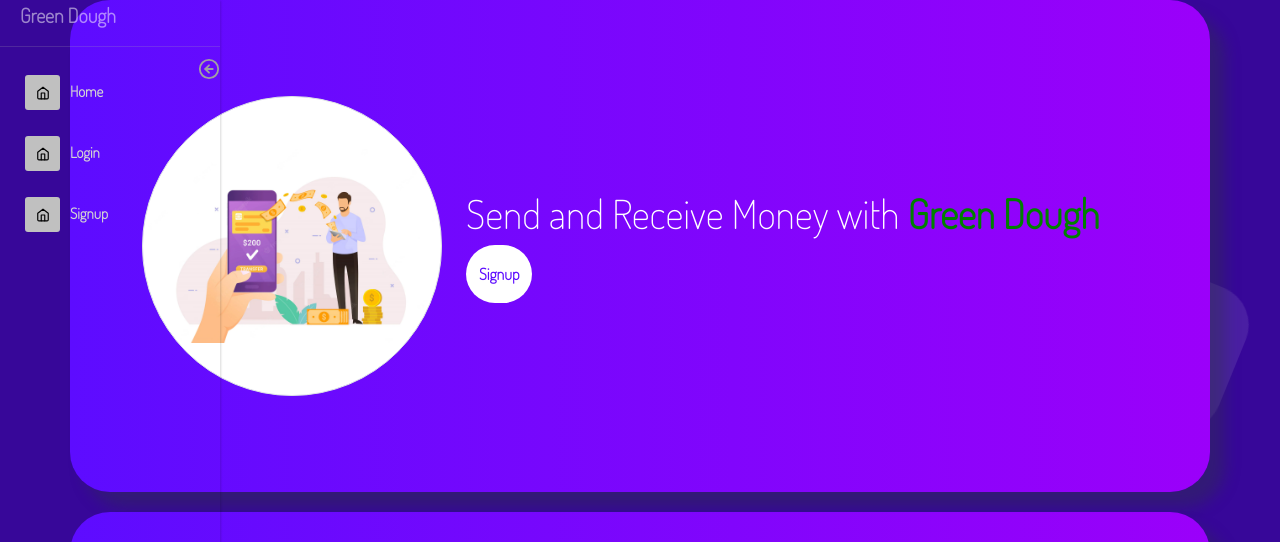
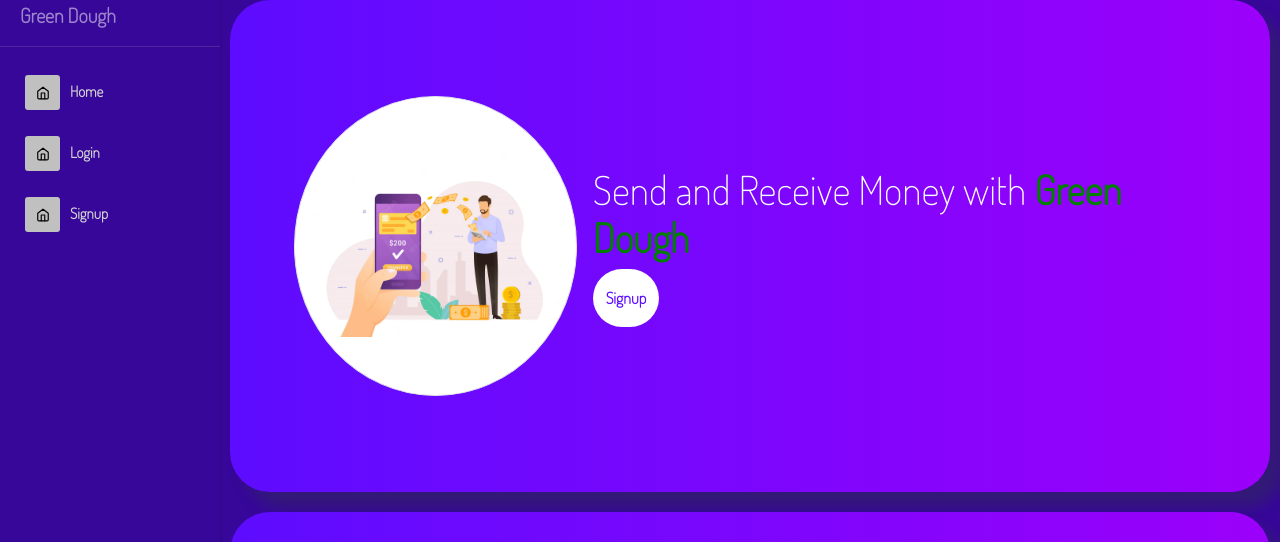
Before and after one commit to avni0000patel/green-dough, a React (Create React App) app in the folder client/: page / in a window 1280 px wide. Shown: the top 542 px of the page. Built offline with nearby package versions, Linux system fonts and the light colour scheme.

Commit message:
sidebar and screen width adjustment

```diff
--- a/client/src/components/Home/home.js
+++ b/client/src/components/Home/home.js
@@ -14,6 +14,9 @@ export default function Home() {
       alignItems: 'center',
       padding: '5rem 3rem',
       marginBottom: '20px',
+      float: 'right',
+      width: 'calc(100% - 240px)',
+      marginRight: '10px',
     },
     hero: {
       display: 'flex',
--- a/client/src/components/Home/login.js
+++ b/client/src/components/Home/login.js
@@ -11,6 +11,10 @@ const Login = (props) => {
     const styles = {
         login: {
             padding: '2rem 2rem',
+            float: 'right',
+            width: 'calc(100% - 240px)',
+            marginRight: '10px',
+
         },
         label: {
             color: 'white',
--- a/client/src/components/Home/sidebar.js
+++ b/client/src/components/Home/sidebar.js
@@ -1,17 +1,12 @@
 import React, { useState } from "react";
 import { Link } from 'react-router-dom';
 import { ProSidebar, Menu, MenuItem, SidebarHeader, SidebarFooter, SidebarContent } from "react-pro-sidebar";
-import { FiHome, FiLogOut, FiArrowLeftCircle, FiArrowRightCircle } from "react-icons/fi";
-// import { BiCog } from "react-icons/bi";
-// import { SiApacheairflow } from "react-icons/si";
-// import { GiAbstract050 } from "react-icons/gi";
-// import Auth from "../../utils/auth";
+import { FiHome, FiLogOut } from "react-icons/fi";
 import "react-pro-sidebar/dist/css/styles.css";
 import './sidebar.css';
 
 function Sidebar() {
 
-    const [menuCollapse, setMenuCollapse] = useState(false);
     const [activeIndex, setActiveIndex] = useState(() => {
         const initialIndex =
             window.location.pathname === '/' ? 0
@@ -21,27 +16,14 @@ function Sidebar() {
         return initialIndex;
     });
 
-    const menuIconClick = () => {
-        setMenuCollapse(!menuCollapse);
-    };
-
     return (
         <>
             <div id="header">
                 {/* collapsed props to change menu size using menucollapse state */}
-                <ProSidebar collapsed={menuCollapse}>
+                <ProSidebar>
                     <SidebarHeader>
                         <div className="logotext">
-                            {/* small and big change using menucollapse state */}
-                            <p>{menuCollapse ? "GD" : "Green Dough"}</p>
-                        </div>
-                        <div className="closemenu" onClick={menuIconClick}>
-                            {/* changing menu collapse icon on click */}
-                            {menuCollapse ? (
-                                <FiArrowRightCircle />
-                            ) : (
-                                <FiArrowLeftCircle />
-                            )}
+                            <p>Green Dough</p>
                         </div>
                     </SidebarHeader>
                     <SidebarContent>
--- a/client/src/components/Home/signup.js
+++ b/client/src/components/Home/signup.js
@@ -11,6 +11,9 @@ const Signup = () => {
     const styles = {
         signup: {
             padding: '2rem 2rem',
+            float: 'right',
+            width: 'calc(100% - 240px)',
+            marginRight: '10px',
         },
         label: {
             color: 'white',
```
Also changed, not shown: 1 other file (tests, documents, lock files or other folders).
